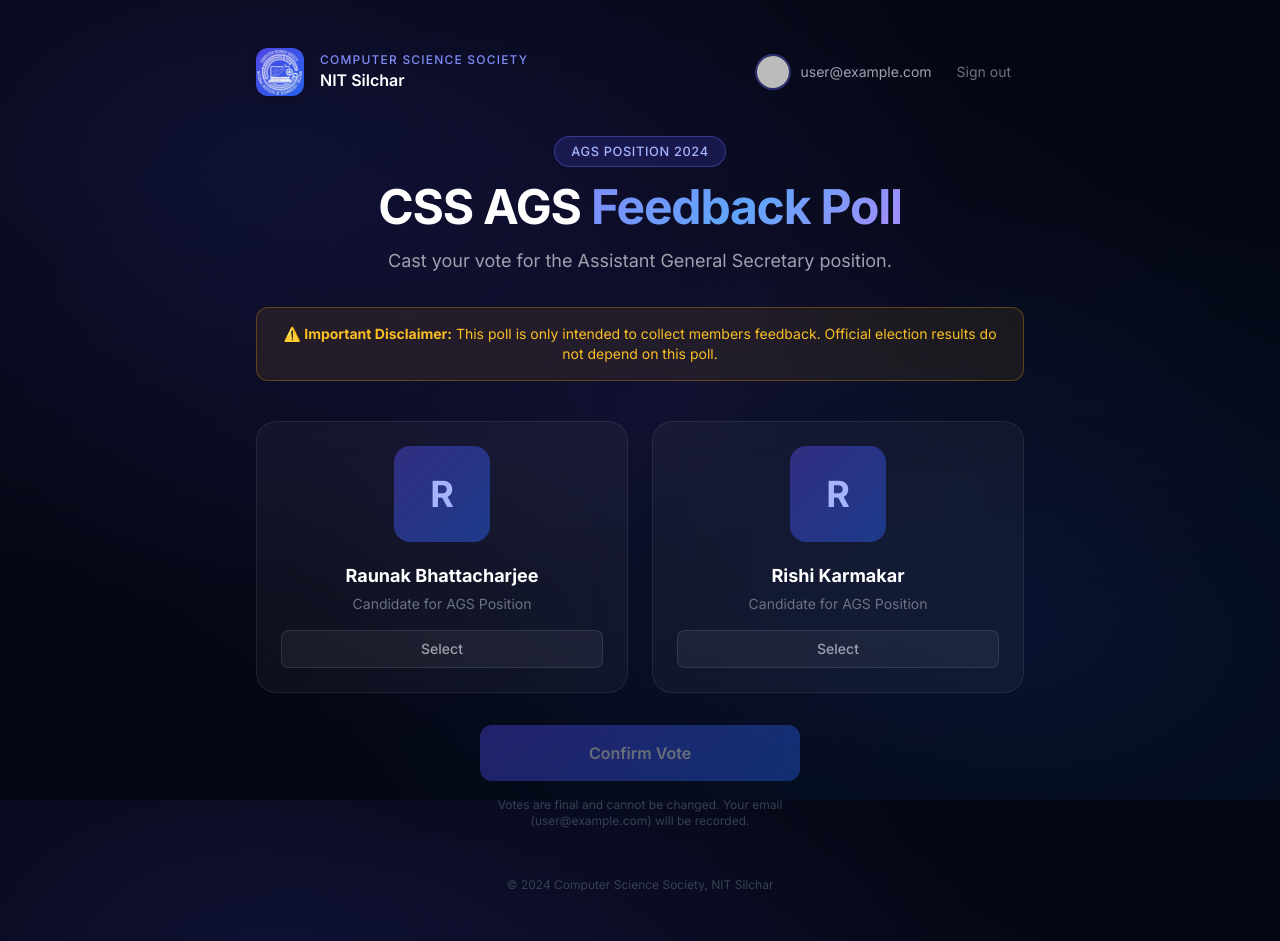
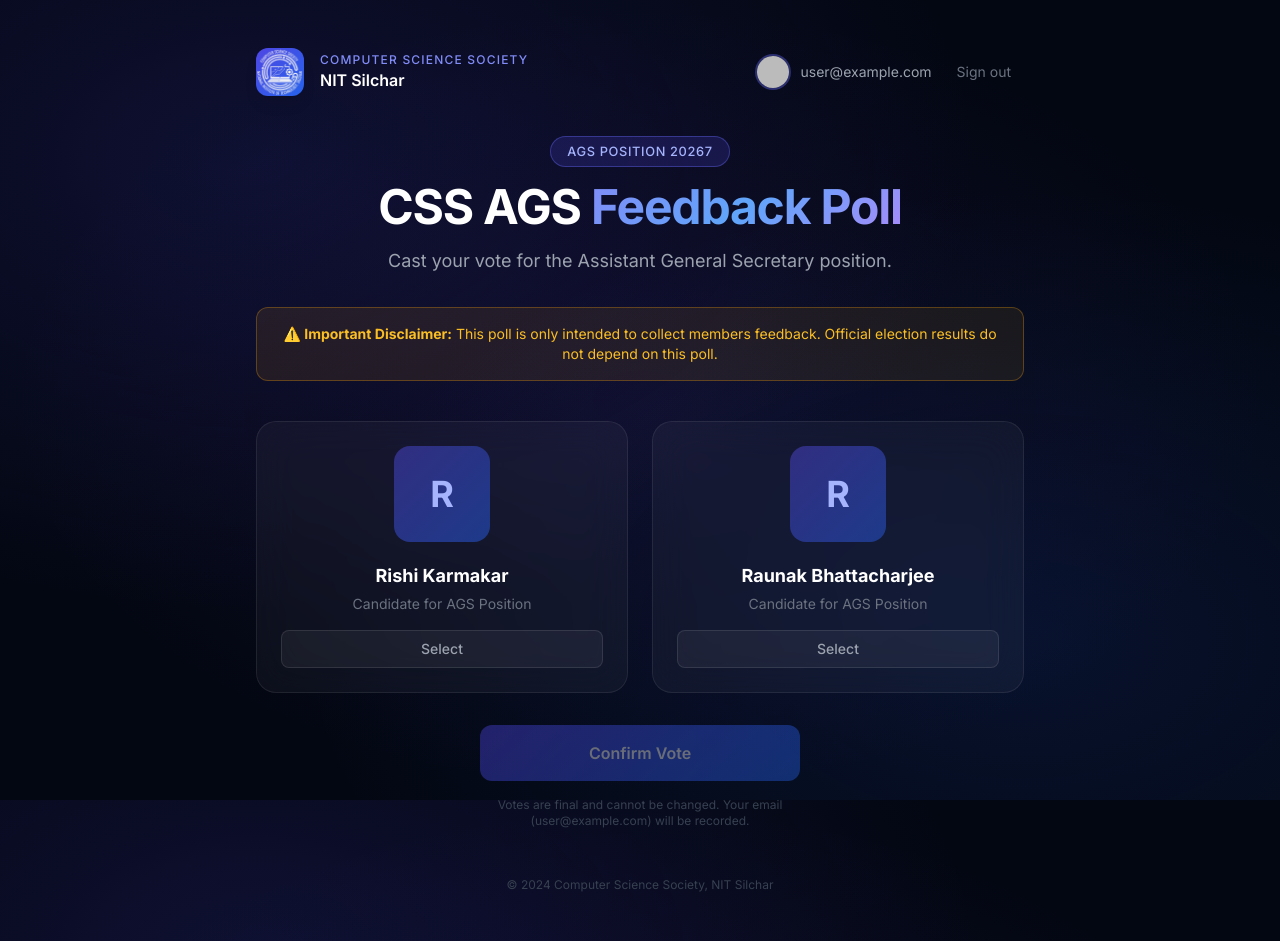
Before and after one commit to soumya025/CSS-POLLING, a Next.js app: page /vote in a window 1280 px wide. Built offline with nearby package versions, Linux system fonts and the light colour scheme; no server answers; the database is empty; sample sign-in values are in the browser's storage.

Commit message:
Remove duplicate candidate and update title year

```diff
--- a/src/app/vote/page.tsx
+++ b/src/app/vote/page.tsx
@@ -10,16 +10,17 @@ import Image from "next/image";
 
 
 const CANDIDATES = [
+    {
+    name: "Rishi Karmakar",
+    photo: "/images/rishi.jpg",
+    description: "Candidate for AGS Position",
+  },
   {
     name: "Raunak Bhattacharjee",
     photo: "/images/raunak.jpg",
     description: "Candidate for AGS Position",
   },
-  {
-    name: "Rishi Karmakar",
-    photo: "/images/rishi.jpg",
-    description: "Candidate for AGS Position",
-  },
+
 ];
 
 export default async function VotePage() {
@@ -96,7 +97,7 @@ export default async function VotePage() {
 
         {/* Title section */}
         <div className="text-center mb-8 animate-fade-in-up delay-100">
-          <p className="glow-badge mb-4 inline-block">AGS Position 2024</p>
+          <p className="glow-badge mb-4 inline-block">AGS Position 20267</p>
           <h1 className="text-4xl sm:text-5xl font-bold text-white mb-4 tracking-tight leading-tight">
             CSS AGS{" "}
             <span className="gradient-text">Feedback Poll</span>
```
